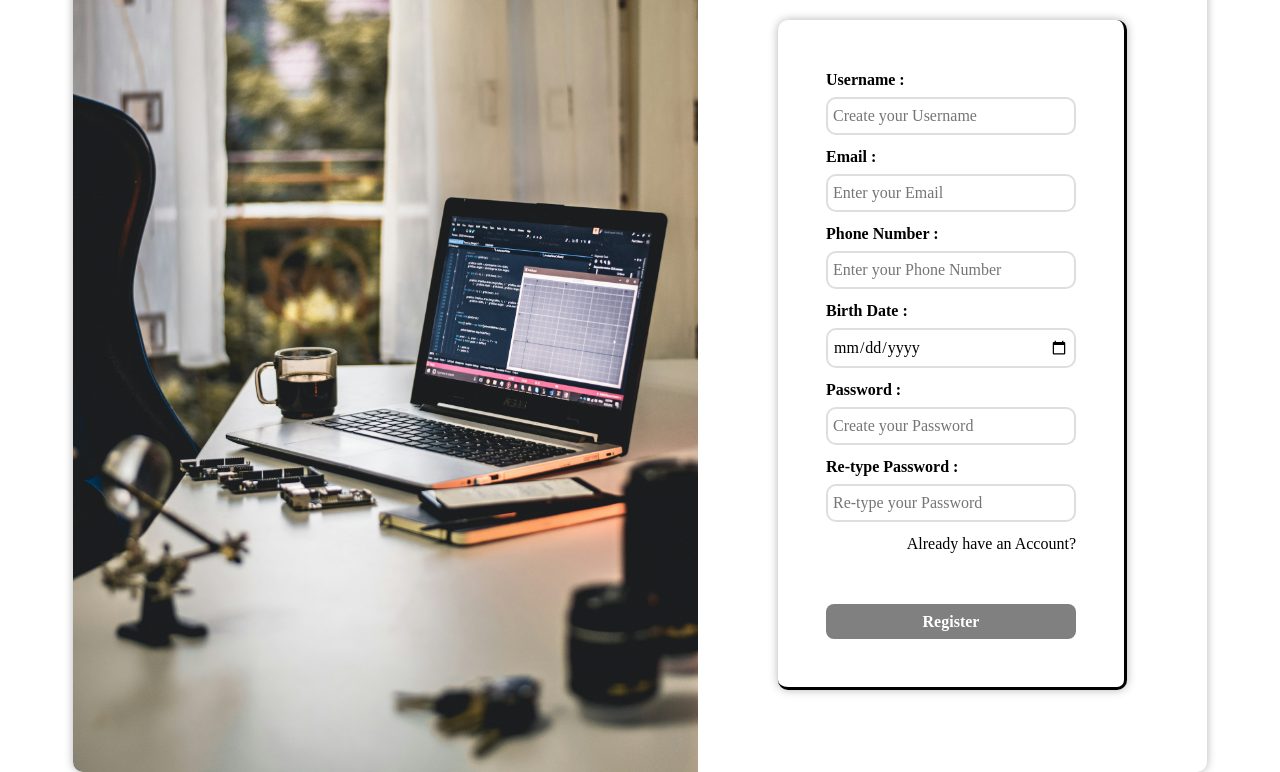
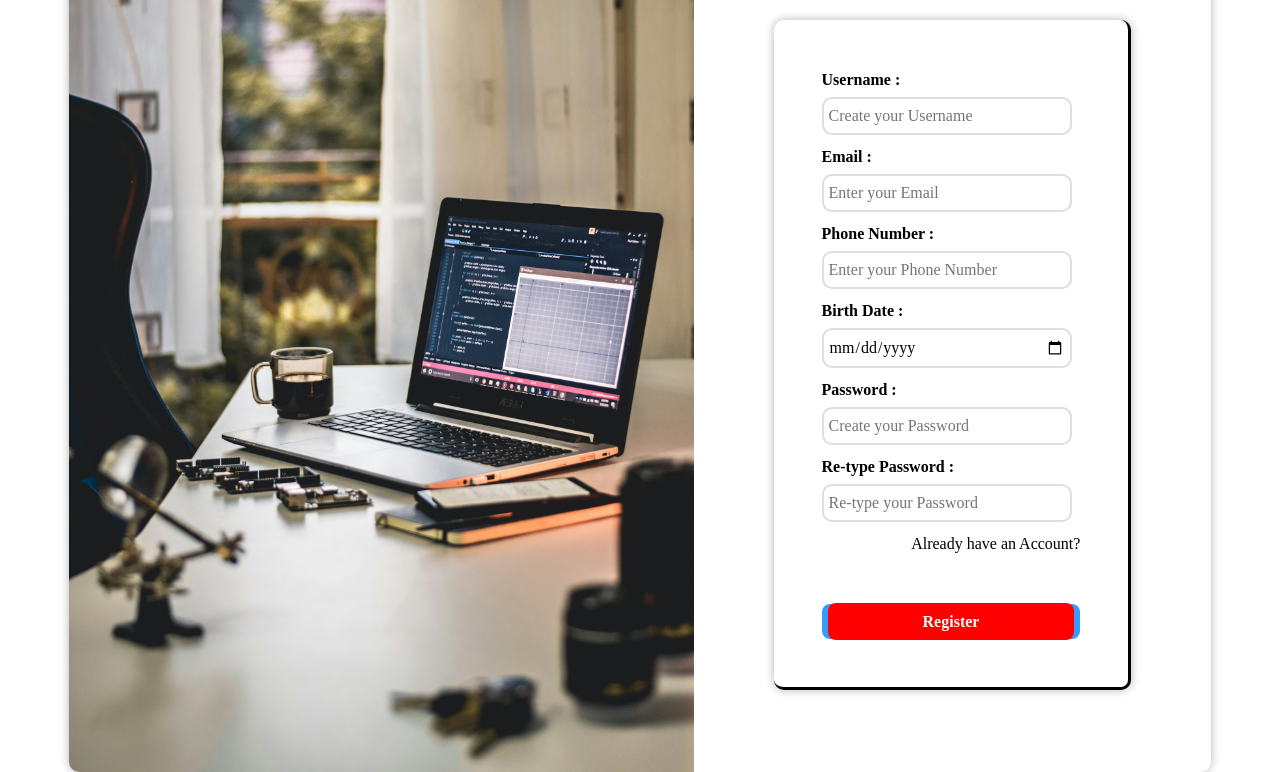
Before and after one commit to Zreaei/Zreaei.github.io, a plain HTML site: page register.html in a window 1280 px wide. Shown: the part 97-869 px from the top of the page. Drawn offline with Linux system fonts and the light colour scheme.

Commit message:
fix: fixing buttons and links problem

```diff
--- a/style.css
+++ b/style.css
@@ -192,7 +192,7 @@ a {
 }
 
 .form-button button {
-    background-color: grey;
+    background-color: #369aff;
     color: white;
     border-radius: 8px;
     width: 100%;
@@ -202,6 +202,12 @@ a {
     cursor: pointer;
 }
 
+.form-button a {
+    background-color: red;
+    padding: 10px 95px;
+    border-radius: 8px;
+}
+
 .form-button button:hover {
-    background-color: black;
+    background-color: #1e6fd4;
 }
```
Also changed, not shown: login.html (+2 -2 lines).
